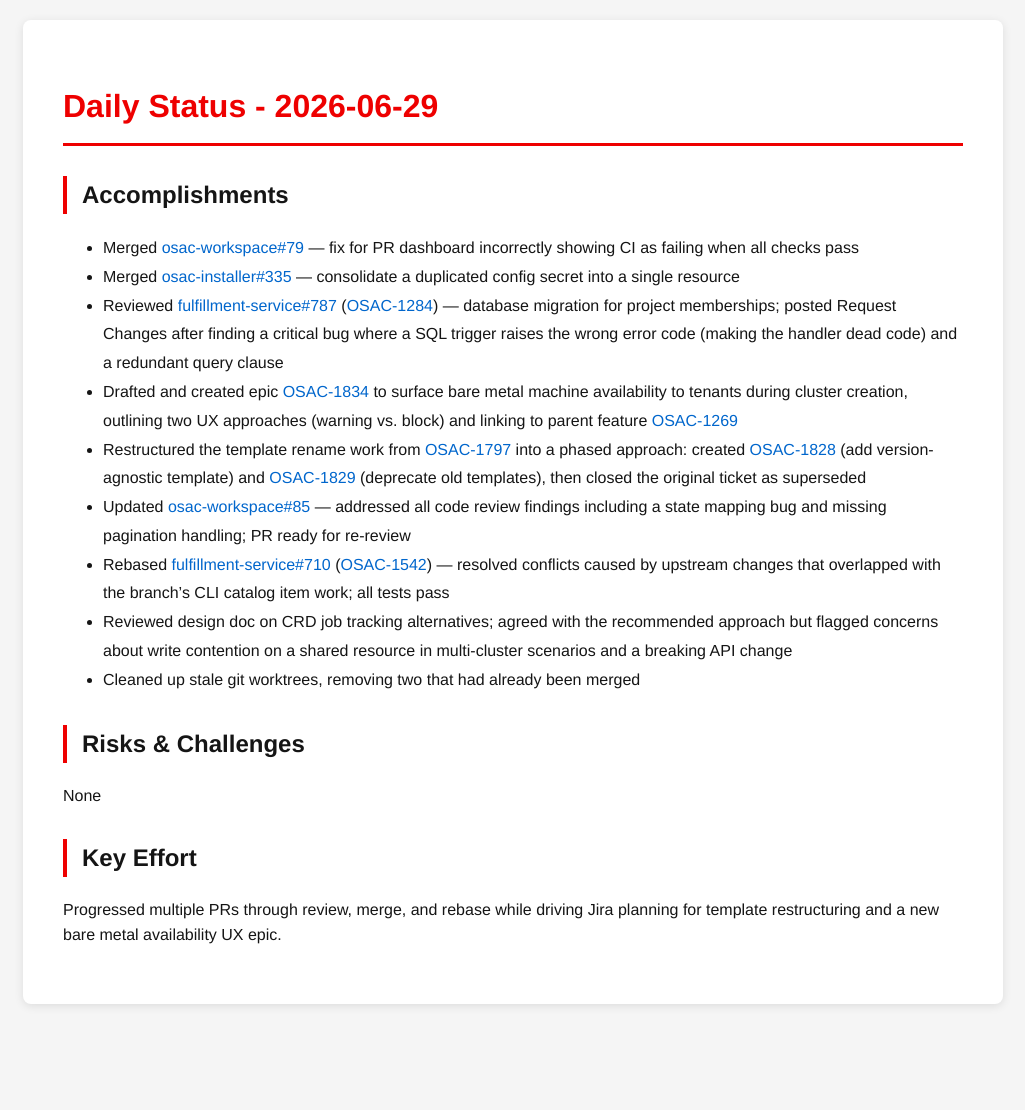
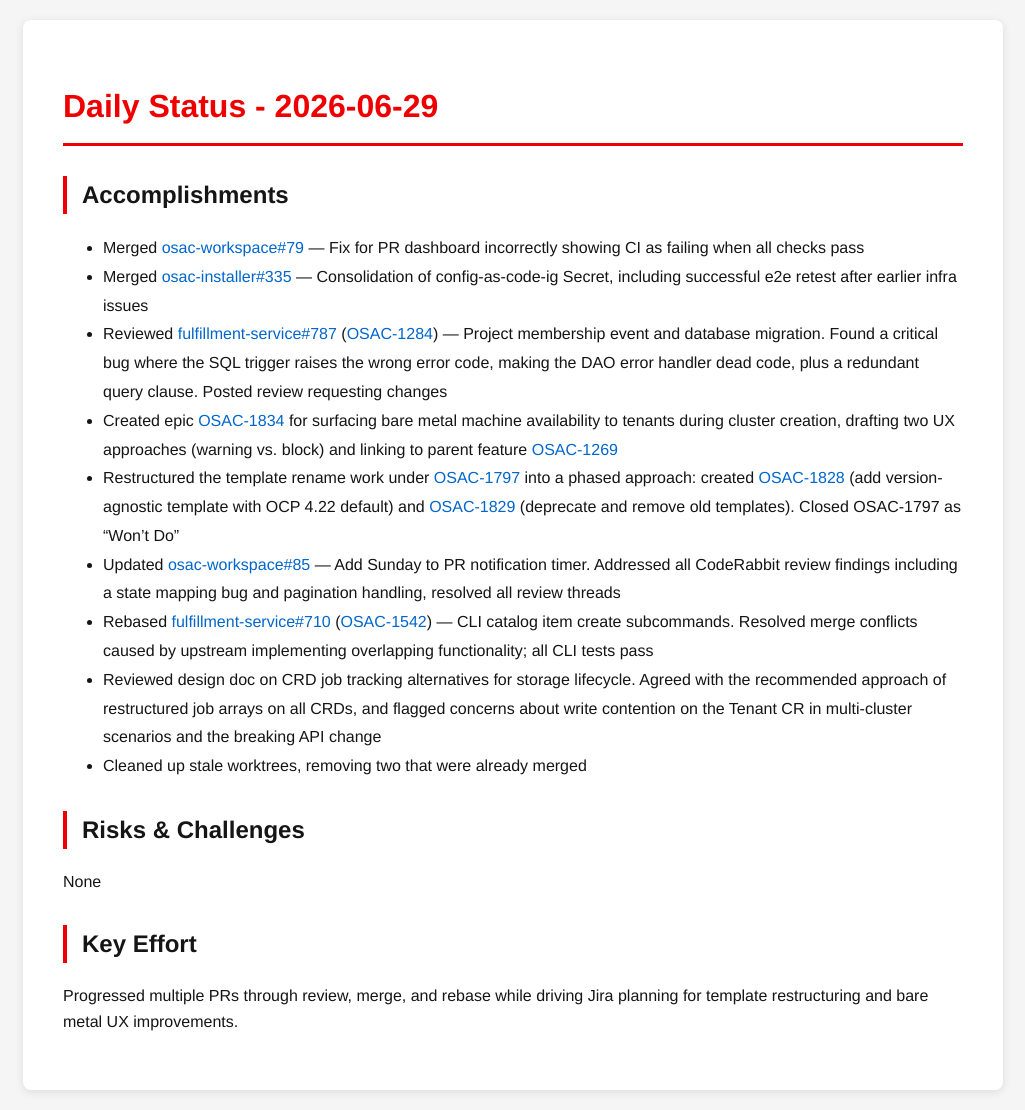
Before and after one commit to tzvatot/daily-status, a Jekyll site: the page built from 2026-06-29.md, in a window 1280 px wide. Shown: the whole page, without its empty margins (127-1152 px from the left). Built offline with Jekyll 4.4.1, drawn with Linux system fonts in a browser that asks for light colours; before the commit the page ends 1024 px from its top, so only the background shows below that.

Commit message:
Daily status update - 2026-06-29

```diff
--- a/2026-06-29.md
+++ b/2026-06-29.md
@@ -7,18 +7,18 @@
 # Daily Status - 2026-06-29
 
 ## Accomplishments
-- Merged [osac-workspace#79](https://github.com/osac-project/osac-workspace/pull/79) — fix for PR dashboard incorrectly showing CI as failing when all checks pass
-- Merged [osac-installer#335](https://github.com/osac-project/osac-installer/pull/335) — consolidate a duplicated config secret into a single resource
-- Reviewed [fulfillment-service#787](https://github.com/osac-project/fulfillment-service/pull/787) ([OSAC-1284](https://redhat.atlassian.net/browse/OSAC-1284)) — database migration for project memberships; posted Request Changes after finding a critical bug where a SQL trigger raises the wrong error code (making the handler dead code) and a redundant query clause
-- Drafted and created epic [OSAC-1834](https://redhat.atlassian.net/browse/OSAC-1834) to surface bare metal machine availability to tenants during cluster creation, outlining two UX approaches (warning vs. block) and linking to parent feature [OSAC-1269](https://redhat.atlassian.net/browse/OSAC-1269)
-- Restructured the template rename work from [OSAC-1797](https://redhat.atlassian.net/browse/OSAC-1797) into a phased approach: created [OSAC-1828](https://redhat.atlassian.net/browse/OSAC-1828) (add version-agnostic template) and [OSAC-1829](https://redhat.atlassian.net/browse/OSAC-1829) (deprecate old templates), then closed the original ticket as superseded
-- Updated [osac-workspace#85](https://github.com/osac-project/osac-workspace/pull/85) — addressed all code review findings including a state mapping bug and missing pagination handling; PR ready for re-review
-- Rebased [fulfillment-service#710](https://github.com/osac-project/fulfillment-service/pull/710) ([OSAC-1542](https://redhat.atlassian.net/browse/OSAC-1542)) — resolved conflicts caused by upstream changes that overlapped with the branch's CLI catalog item work; all tests pass
-- Reviewed design doc on CRD job tracking alternatives; agreed with the recommended approach but flagged concerns about write contention on a shared resource in multi-cluster scenarios and a breaking API change
-- Cleaned up stale git worktrees, removing two that had already been merged
+- Merged [osac-workspace#79](https://github.com/osac-project/osac-workspace/pull/79) — Fix for PR dashboard incorrectly showing CI as failing when all checks pass
+- Merged [osac-installer#335](https://github.com/osac-project/osac-installer/pull/335) — Consolidation of config-as-code-ig Secret, including successful e2e retest after earlier infra issues
+- Reviewed [fulfillment-service#787](https://github.com/osac-project/fulfillment-service/pull/787) ([OSAC-1284](https://redhat.atlassian.net/browse/OSAC-1284)) — Project membership event and database migration. Found a critical bug where the SQL trigger raises the wrong error code, making the DAO error handler dead code, plus a redundant query clause. Posted review requesting changes
+- Created epic [OSAC-1834](https://redhat.atlassian.net/browse/OSAC-1834) for surfacing bare metal machine availability to tenants during cluster creation, drafting two UX approaches (warning vs. block) and linking to parent feature [OSAC-1269](https://redhat.atlassian.net/browse/OSAC-1269)
+- Restructured the template rename work under [OSAC-1797](https://redhat.atlassian.net/browse/OSAC-1797) into a phased approach: created [OSAC-1828](https://redhat.atlassian.net/browse/OSAC-1828) (add version-agnostic template with OCP 4.22 default) and [OSAC-1829](https://redhat.atlassian.net/browse/OSAC-1829) (deprecate and remove old templates). Closed OSAC-1797 as "Won't Do"
+- Updated [osac-workspace#85](https://github.com/osac-project/osac-workspace/pull/85) — Add Sunday to PR notification timer. Addressed all CodeRabbit review findings including a state mapping bug and pagination handling, resolved all review threads
+- Rebased [fulfillment-service#710](https://github.com/osac-project/fulfillment-service/pull/710) ([OSAC-1542](https://redhat.atlassian.net/browse/OSAC-1542)) — CLI catalog item create subcommands. Resolved merge conflicts caused by upstream implementing overlapping functionality; all CLI tests pass
+- Reviewed design doc on CRD job tracking alternatives for storage lifecycle. Agreed with the recommended approach of restructured job arrays on all CRDs, and flagged concerns about write contention on the Tenant CR in multi-cluster scenarios and the breaking API change
+- Cleaned up stale worktrees, removing two that were already merged
 
 ## Risks & Challenges
 None
 
 ## Key Effort
-Progressed multiple PRs through review, merge, and rebase while driving Jira planning for template restructuring and a new bare metal availability UX epic.
+Progressed multiple PRs through review, merge, and rebase while driving Jira planning for template restructuring and bare metal UX improvements.
```
